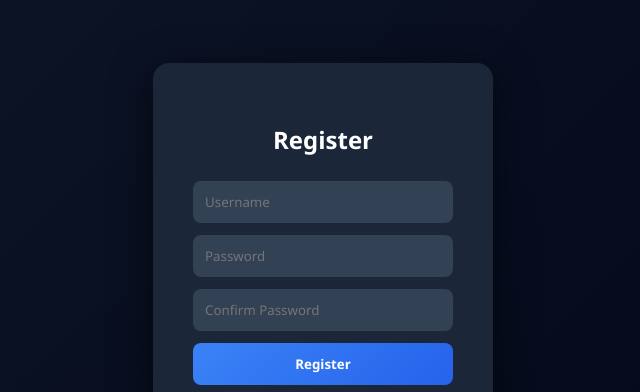
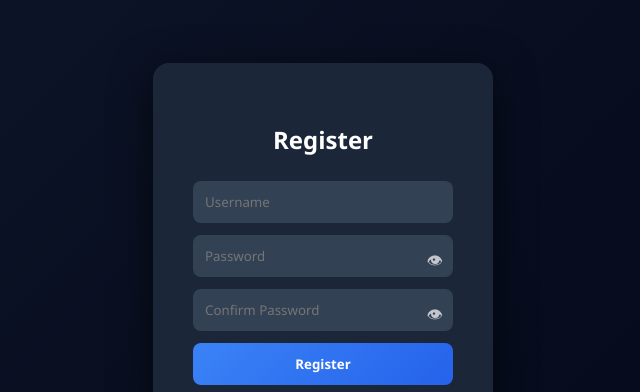
Before and after one commit to adityaapratamaa/website-aditya, a website: page public/register.html in a window 1280 px wide. Shown: the part 132-524 px from the top of the page, 317-957 px from the left. Drawn offline with Linux system fonts and the light colour scheme.

Commit message:
final hide pass

```diff
--- a/public/register.html
+++ b/public/register.html
@@ -42,7 +42,11 @@ h2{
 }
 
 /* INPUT */
-input{
+.input-group{
+  position:relative;
+}
+
+.input-group input{
   width:100%;
   padding:12px;
   margin-bottom:12px;
@@ -50,6 +54,20 @@ input{
   border:none;
   background:#334155;
   color:white;
+  padding-right:40px;
+}
+
+.input-group span{
+  position:absolute;
+  right:10px;
+  top:50%;
+  transform:translateY(-50%);
+  cursor:pointer;
+  opacity:0.7;
+}
+
+.input-group span:hover{
+  opacity:1;
 }
 
 /* BUTTON */
@@ -66,7 +84,6 @@ button{
 }
 button:hover{transform:scale(1.03)}
 
-/* LINK */
 a{color:#60a5fa}
 
 /* POPUP */
@@ -101,11 +118,20 @@ a{color:#60a5fa}
 <div class="container">
   <h2>Register</h2>
 
-  <input id="username" placeholder="Username">
-  <input id="password" type="password" placeholder="Password">
-  <input id="confirm" type="password" placeholder="Confirm Password">
+  <div class="input-group">
+    <input id="username" placeholder="Username">
+  </div>
 
-  <!-- 🔥 FIX DI SINI -->
+  <div class="input-group">
+    <input id="password" type="password" placeholder="Password">
+    <span onclick="togglePassword('password', this)">👁</span>
+  </div>
+
+  <div class="input-group">
+    <input id="confirm" type="password" placeholder="Confirm Password">
+    <span onclick="togglePassword('confirm', this)">👁</span>
+  </div>
+
   <button type="button" onclick="register()">Register</button>
 
   <p style="text-align:center;margin-top:10px;">
@@ -115,6 +141,7 @@ a{color:#60a5fa}
 </div>
 
 <script>
+// POPUP
 function showPopup(msg,type){
   const popup=document.getElementById("popup")
   popup.innerText=msg
@@ -125,6 +152,20 @@ function showPopup(msg,type){
   },2000)
 }
 
+// TOGGLE PASSWORD
+function togglePassword(id, el){
+  const input = document.getElementById(id)
+
+  if(input.type === "password"){
+    input.type = "text"
+    el.innerText = "🙈"
+  }else{
+    input.type = "password"
+    el.innerText = "👁"
+  }
+}
+
+// REGISTER
 function register(){
   const username=document.getElementById("username").value.trim()
   const password=document.getElementById("password").value
```
